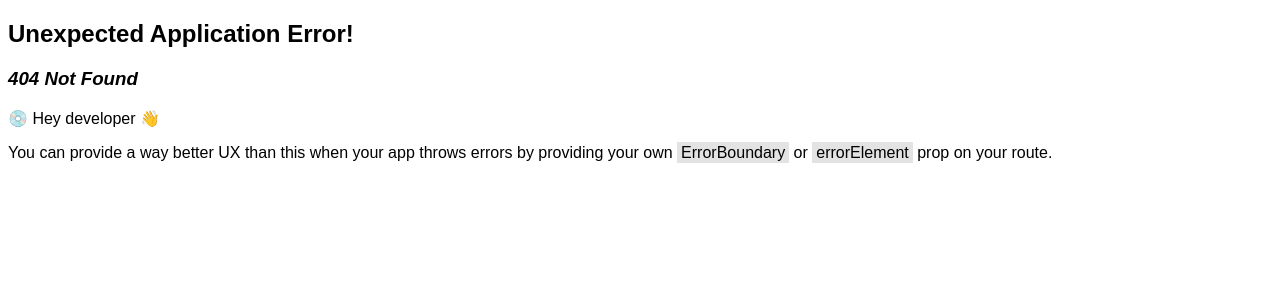
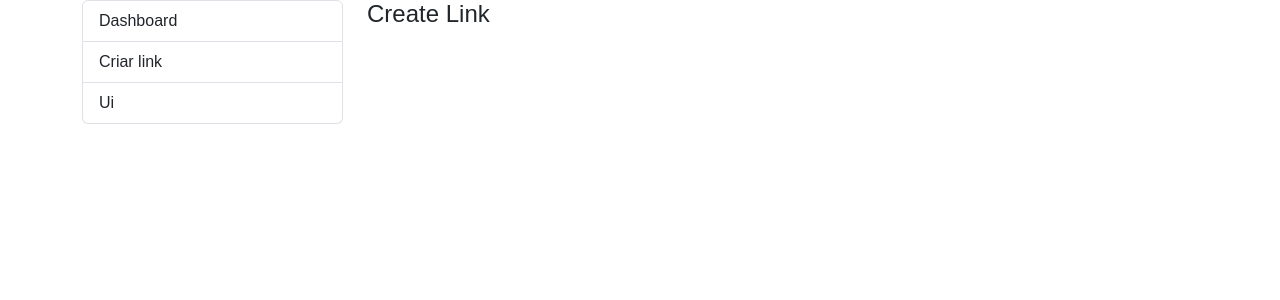
Before and after one commit to fsl02/list-links, a React (Vite) app: page /admin/create-link in a window 1280 px wide. Before the commit this address had no page. Shown: the top 300 px of the page. Built offline with nearby package versions, Linux system fonts and the light colour scheme.

Commit message:
Criando paginas do admin e menu com bootstrap

```diff
--- a/index.html
+++ b/index.html
@@ -4,6 +4,7 @@
     <meta charset="UTF-8" />
     <meta name="viewport" content="width=device-width, initial-scale=1.0" />
     <title>Vite + React</title>
+    <link rel="stylesheet" href="https://cdn.jsdelivr.net/npm/bootstrap@5.3.3/dist/css/bootstrap.min.css">
   </head>
   <body>
     <div id="root"></div>
--- a/src/App.jsx
+++ b/src/App.jsx
@@ -1,10 +1,14 @@
 
 import ListLinks from "./components/ListLinks";
+import { Link } from "react-router-dom";
 import './App.css';
 
 function App() {
   return (
-    <ListLinks />
+    <>
+      <Link to="/login">Login</Link>
+      <ListLinks />
+    </>
   )
 }
 
--- /dev/null
+++ b/src/components/AdminMenu/index.jsx
@@ -0,0 +1,12 @@
+
+import { Link } from "react-router-dom"
+
+export default function AdminMenu() {
+    return (
+        <div class="list-group">
+            <Link to="/admin" className="list-group-item list-group-item-action">Dashboard</Link>
+            <Link to="/admin/create-link" className="list-group-item list-group-item-action">Criar link</Link>
+            <Link to="/admin/ui" className="list-group-item list-group-item-action">Ui</Link>
+        </div>
+    )
+}
--- a/src/main.jsx
+++ b/src/main.jsx
@@ -1,6 +1,5 @@
 import React from 'react'
 import ReactDOM from 'react-dom/client'
-import App from './App.jsx'
 import { RouterProvider } from 'react-router-dom'
 import routes from './routes.jsx';
 
@@ -9,4 +8,4 @@ ReactDOM.createRoot(document.getElementById('root')).render(
   <React.StrictMode>
      <RouterProvider router={routes} />
   </React.StrictMode>,
-)
+);
--- /dev/null
+++ b/src/pages/CreateLink/index.jsx
@@ -0,0 +1,18 @@
+import AdminMenu from "../../components/AdminMenu";
+
+export default function CreateLink() {
+    return (
+        <>
+        <div className="container">
+            <div className="row">
+                <div className="col-3">
+                    <AdminMenu />
+                </div>
+                <div className="col">
+                    <h4>Create Link</h4>
+                </div>
+            </div>
+        </div>
+        </>
+    )
+}
--- /dev/null
+++ b/src/pages/Login/index.jsx
@@ -0,0 +1,6 @@
+
+export default function Login() {
+    return (
+        <h1>Pagina de login</h1>
+    )
+}
--- a/src/routes.jsx
+++ b/src/routes.jsx
@@ -5,9 +5,21 @@ import {
     Route
 } from 'react-router-dom';
 
+import App from './App.jsx'
+import Login from './pages/Login';
+import CreateLink from './pages/CreateLink/index.jsx';
+
 
 export default createBrowserRouter(
     createRoutesFromElements(
-      <Route path="/login" element={(<h1>TESTE</h1>)} />
+        <>
+            <Route path="/links" element={<App />} />
+            <Route path="/login" element={<Login />} />
+            <Route path="/admin">
+                <Route path="" element={<h1>Dashboard</h1>}/>
+                <Route path="create-link" element={<CreateLink />} />
+                <Route path="ui" element={<h1>Ui</h1>} />
+            </Route>
+        </>
     )
 );
```
